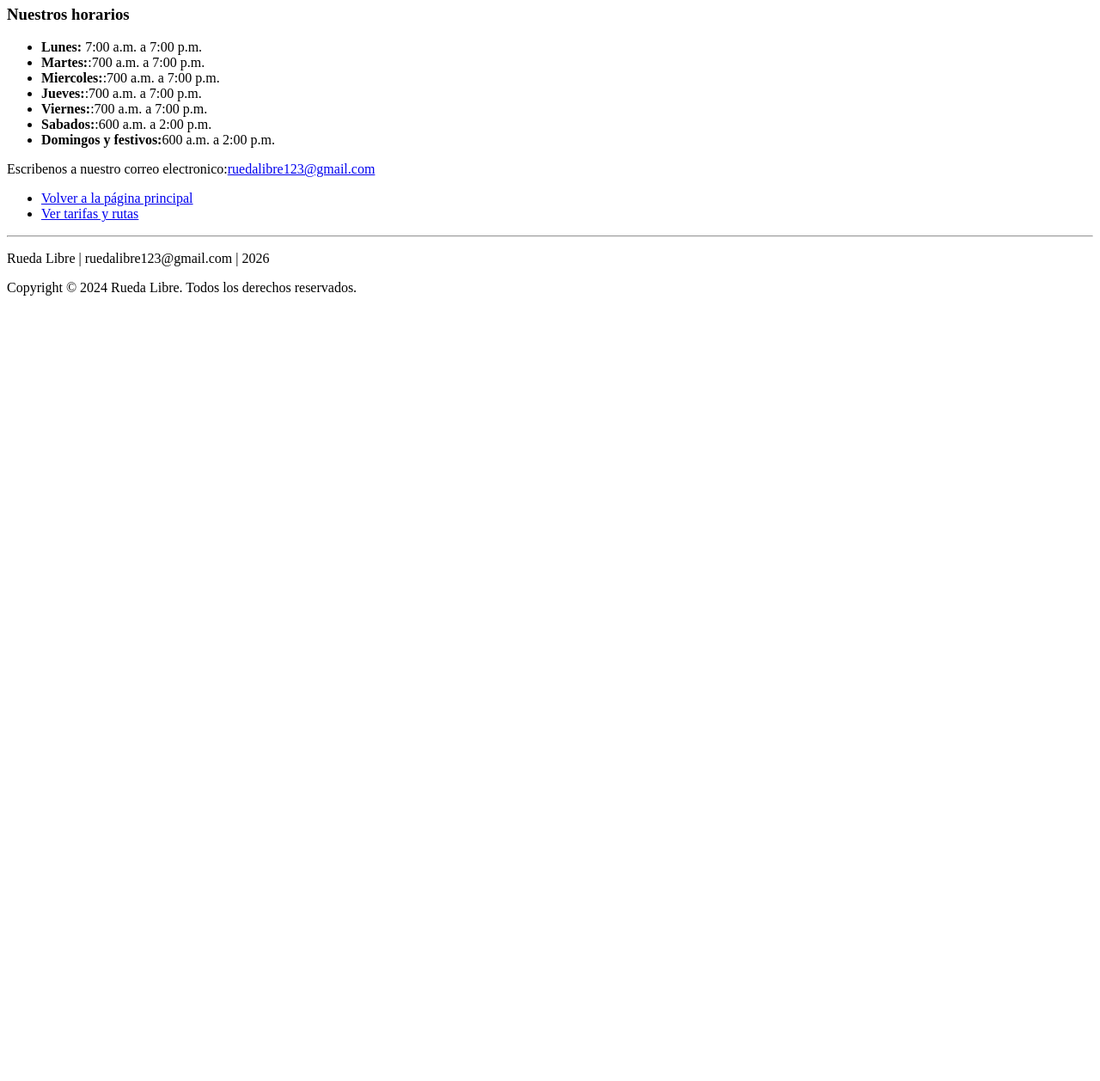
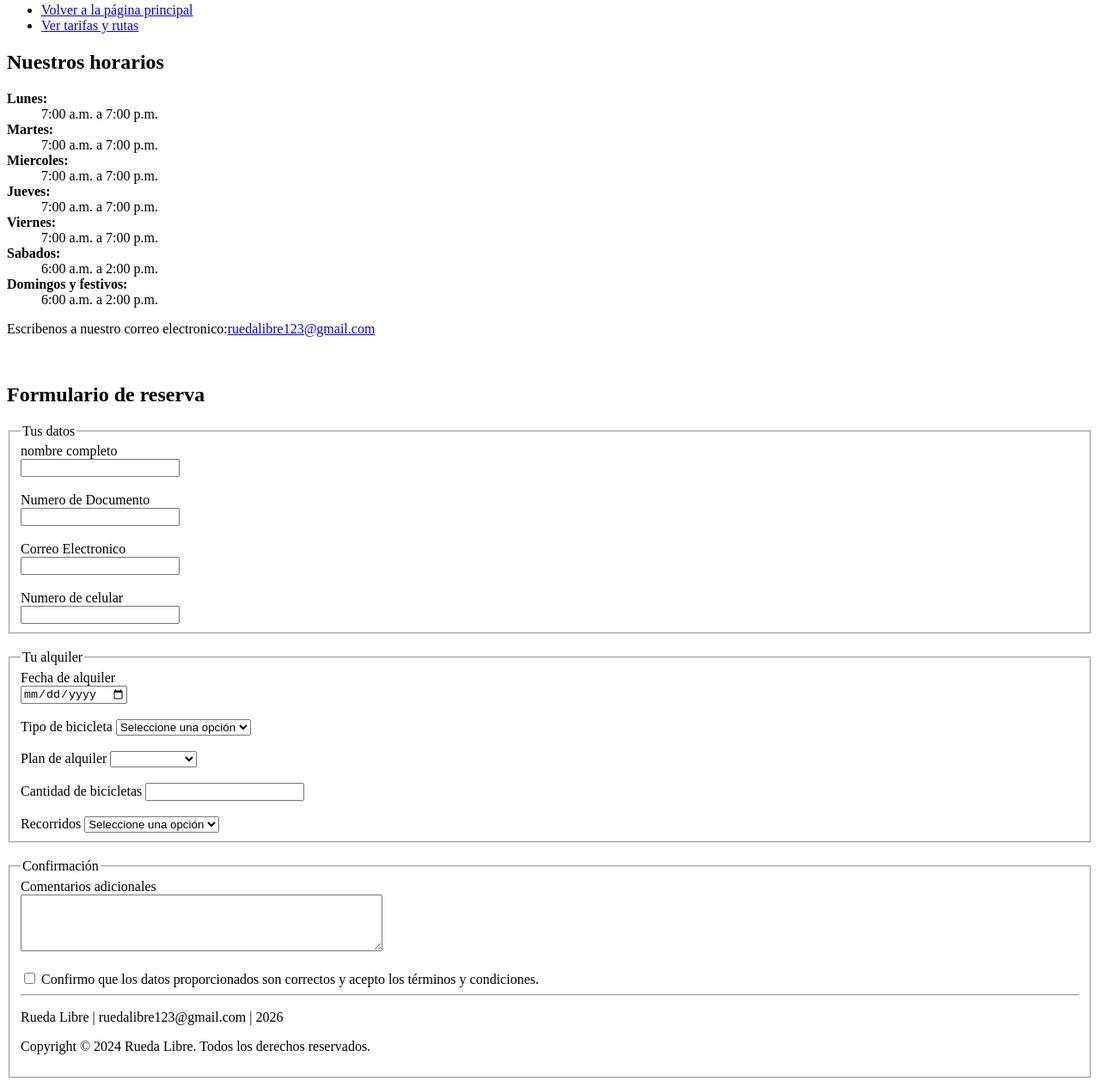
Before and after one commit to alejo761-collab/rueda-libre, a plain HTML site: page paginas/reservas.html in a window 1280 px wide. Shown: the part 111-1369 px from the top of the page at 86% size. Before the commit the page ends 800 px from the top, so only its background shows below. Drawn offline with Linux system fonts and the light colour scheme.

Commit message:
punto 6 dia 2 casi completo

```diff
--- a/paginas/reservas.html
+++ b/paginas/reservas.html
@@ -11,26 +11,115 @@
     <span>
     <p>No dejes pasar esta oportunidad de explorar nuestra ciudad en bicicleta</p>
     </span>
-    <aside>
-    <h3>Nuestros horarios</h3>
     <ul>
-        <li><strong>Lunes:</strong> 7:00 a.m. a 7:00 p.m.</li>
-        <li><strong>Martes:</strong>:700 a.m. a 7:00 p.m.</li>
-        <li><strong>Miercoles:</strong>:700 a.m. a 7:00 p.m.</li>
-        <li><strong>Jueves:</strong>:700 a.m. a 7:00 p.m.</li>
-        <li><strong>Viernes:</strong>:700 a.m. a 7:00 p.m.</li>
-        <li><strong>Sabados:</strong>:600 a.m. a 2:00 p.m.</li>
-        <li><strong>Domingos y festivos:</strong>600 a.m. a 2:00 p.m.</li>
-
-    </ul>
-    </aside>
-    <p>Escribenos a nuestro correo electronico:<a href="mailto:ruedalibre123@gmail.com">ruedalibre123@gmail.com</a>
-     <ul>
         <li><a href="../index.html">Volver a la página principal</a></li>
         <li><a href="tarifas.html">Ver tarifas y rutas</a></li>
+    </ul>
+    <aside>
+    <h2>Nuestros horarios</h2>
+    <di>
+        <dt><strong>Lunes:</strong></dt>
+           <dd>  7:00 a.m. a 7:00 p.m.</dd>
+        <dt><strong>Martes:</strong></dt>
+            <dd> 7:00 a.m. a 7:00 p.m.</dd>
+        <dt><strong>Miercoles:</strong></dt>
+             <dd> 7:00 a.m. a 7:00 p.m.</dd>
+        <dt><strong>Jueves:</strong></dt>
+            <dd> 7:00 a.m. a 7:00 p.m.</dd>
+        <dt><strong>Viernes:</strong></dt>
+             <dd> 7:00 a.m. a 7:00 p.m.</dd>
+        <dt><strong>Sabados:</strong></dt>
+             <dd> 6:00 a.m. a 2:00 p.m.</dd>
+        <dt><strong>Domingos y festivos:</strong></dt>
+             <dd> 6:00 a.m. a 2:00 p.m.</dd>
 
+    </di>
+    </aside>
+    <p>Escribenos a nuestro correo electronico:<a href="mailto:ruedalibre123@gmail.com">ruedalibre123@gmail.com</a></p><br>
+    <h2>Formulario de reserva</h2>
+    <form action="procesar_reserva.php" method="post">
+        <fieldset>
+            <legend>Tus datos</legend>
+            <div>
+                <label for="nombre">nombre completo</label><br>
+                <input type="text" id="nombre" name="nombre" required>
+            </div>
+            <br>
+            <div>
+                <label for="documento">Numero de Documento</label><br>
+                <input type="text" id="documento" name="documento" required>
+            </div>
+            <br>
+            <div>
+                <label for="email"> Correo Electronico</label><br>
+                <input type="email" id="email" name="email" required>
+            </div>
+            <br>
+            <div>
+                <label for="celular">Numero de celular</label><br>
+                <input type="tel" id="celular" name="celular" required>
+            </div>
 
-     </ul>
+        </fieldset>
+        <br>
+        <fieldset>
+            <legend> Tu alquiler</legend>
+            <div>
+                <label for="Fecha de alquiler"> Fecha de alquiler</label><br>
+                <input type="date" id="Fecha" name="fecha" required>
+            </div>
+            <br>
+            <div>
+                <label for="tipo_bicileta">Tipo de bicicleta</label>
+                <select id="tipo_bicicleta" name="tipo_bicicleta" required>
+                    <option value="">Seleccione una opción</option>
+                    <option value="urbana">Urbana</option>
+                    <option value="montana">Montaña</option>
+                    <option value="electrica">Eléctrica</option>
+                </select>
+            </div>
+            <br>
+            <div>
+                <label for="plan">Plan de alquiler</label>
+                <select id="plan" name="plan " required>
+                    <option value=""Seleccione una opción</option>
+                        <option value="1_hora">1 Hora</option>
+                        <option value="medio_dia">Medio Día</option>
+                        <option value="dia_completo">Día completo</option>
+                </select>
+            </div>
+            <br>
+            <div>
+                <label for="cantidad">Cantidad de bicicletas</label>
+                <input type="number" id="cantidad" name="cantidad" required>
+
+            </div>
+            <br>
+            <div>
+                <label for="recorridos">Recorridos</label>
+                <select id="recorridos" name="recorridos" required>
+                    <option value="">Seleccione una opción</option>
+                    <option value="ninguna_ruta">Ninguna ruta</option>
+                    <option value="ruta_1">Ruta 1</option>
+                    <option value="ruta_2">Ruta 2</option>
+                    <option value="ruta_3">Ruta 3</option>
+                </select>
+            </div>
+        </fieldset>
+        <br>
+        <fieldset>
+            <legend>Confirmación</legend>
+            <div>
+                <label for="comentarios">Comentarios adicionales</label><br>
+                <textarea id="comentarios" name="comentarios" rows="4" cols="50"></textarea>
+            </div>
+            <br>
+            <div>
+                <input type="checkbox" id="confirmacion" name="confirmacion" required>
+                <label for="confirmacion">Confirmo que los datos proporcionados son correctos y acepto los términos y condiciones.</label>
+            </div>
+    </form>
+
 
      <hr>
     <footer>
```
